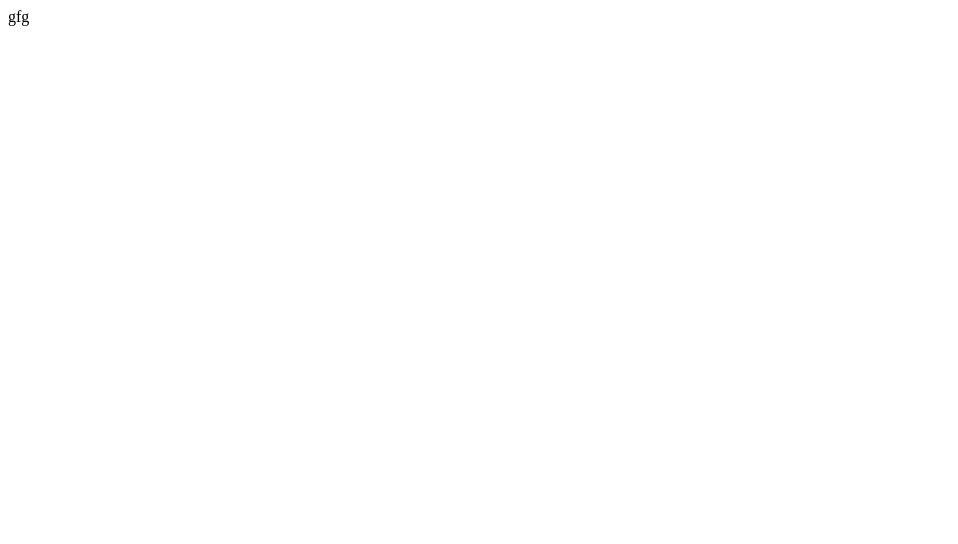
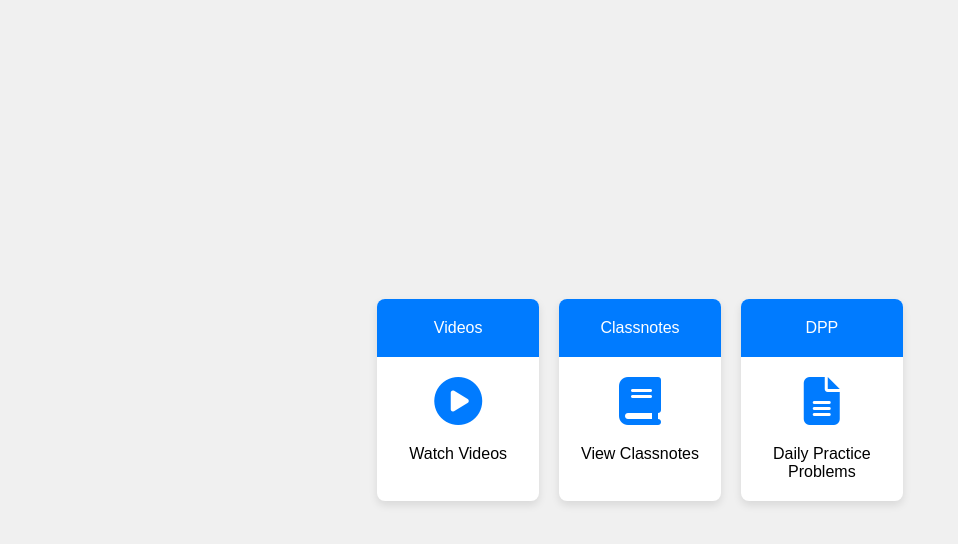
Before and after one commit to HarshitChoudhary05/pwcheck, a plain HTML site: page batches/yakeen-neet-2025-951986/index.html in a window 1280 px wide. Shown: the whole page, without its empty margins (0-958 px from the left). Drawn offline with Linux system fonts and the light colour scheme.

Commit message:
Update index.html

```diff
--- a/batches/yakeen-neet-2025-951986/index.html
+++ b/batches/yakeen-neet-2025-951986/index.html
@@ -1 +1,116 @@
-gfg
+<!DOCTYPE html>
+<html lang="en">
+<head>
+  <meta charset="UTF-8">
+  <meta name="viewport" content="width=device-width, initial-scale=1.0">
+  <title>Responsive Cards</title>
+  <style>
+    body {
+      font-family: Arial, sans-serif;
+      margin: 0;
+      padding: 0;
+      display: flex;
+      justify-content: center;
+      align-items: center;
+      height: 100vh;
+      background-color: #f0f0f0;
+    }
+
+    .container {
+      display: flex;
+      flex-wrap: wrap;
+      justify-content: center;
+      gap: 20px;
+      max-width: 1200px;
+      padding: 20px;
+    }
+
+    .card {
+      flex: 0 1 calc(33.33% - 20px);
+      background-color: #fff;
+      box-shadow: 0 4px 8px rgba(0, 0, 0, 0.1);
+      border-radius: 8px;
+      overflow: hidden;
+      transition: transform 0.3s ease;
+    }
+
+    .card:hover {
+      transform: translateY(-5px);
+    }
+
+    .card-header {
+      background-color: #007bff;
+      color: #fff;
+      padding: 20px;
+      text-align: center;
+    }
+
+    .card-body {
+      padding: 20px;
+      text-align: center;
+    }
+
+    .card-body a {
+      text-decoration: none;
+      color: #007bff;
+      font-weight: bold;
+    }
+
+    .card-body a:hover {
+      text-decoration: underline;
+    }
+
+    .icon {
+      text-align: center;
+      margin-bottom: 20px;
+    }
+
+    .icon i {
+      font-size: 48px;
+      color: #007bff;
+    }
+
+    @media screen and (max-width: 768px) {
+      .card {
+        flex: 0 1 calc(50% - 20px);
+      }
+    }
+
+    @media screen and (max-width: 576px) {
+      .card {
+        flex: 0 1 calc(100% - 20px);
+      }
+    }
+  </style>
+</head>
+<body>
+  <div class="container">
+    <div class="card" onclick="window.location.href='videos.html'">
+      <div class="card-header">Videos</div>
+      <div class="card-body">
+        <div class="icon"><i class="fa fa-play-circle"></i></div>
+        Watch Videos
+      </div>
+    </div>
+
+    <div class="card" onclick="window.location.href='classnotes.html'">
+      <div class="card-header">Classnotes</div>
+      <div class="card-body">
+        <div class="icon"><i class="fa fa-book"></i></div>
+        View Classnotes
+      </div>
+    </div>
+
+    <div class="card" onclick="window.location.href='dpp.html'">
+      <div class="card-header">DPP</div>
+      <div class="card-body">
+        <div class="icon"><i class="fa fa-file-alt"></i></div>
+        Daily Practice Problems
+      </div>
+    </div>
+  </div>
+
+  <!-- Add Font Awesome CDN -->
+  <script src="https://kit.fontawesome.com/a076d05399.js" crossorigin="anonymous"></script>
+</body>
+</html>
```
